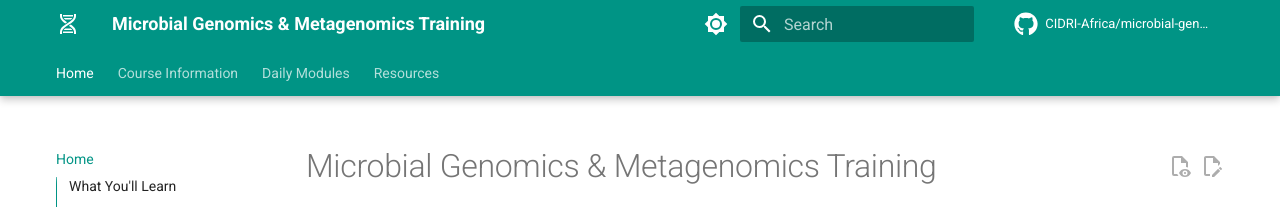
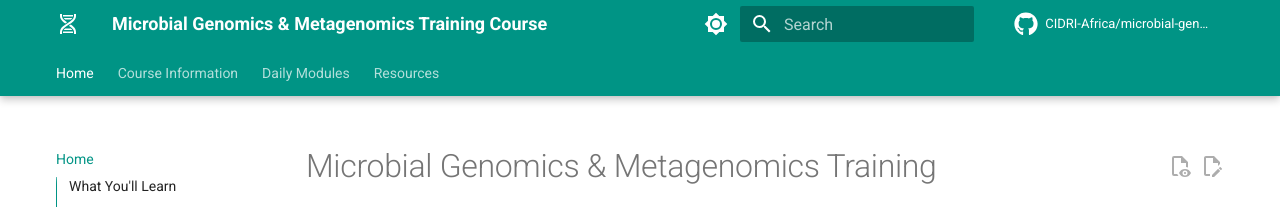
Before and after one commit to mamanambiya/microbial-genomics-training, an MkDocs documentation site: the page built from docs_src/index.md, in a window 1280 px wide. Shown: the top 207 px of the page. Built offline with MkDocs 1.6.1 and Material for MkDocs 9.7.7, drawn with Linux system fonts in a browser that asks for light colours; comment, search, counter and statistics services are not loaded.

Commit message:
Update site title to force cache refresh - Day 1 navigation fix

```diff
--- a/mkdocs.yml
+++ b/mkdocs.yml
@@ -1,4 +1,4 @@
-site_name: Microbial Genomics & Metagenomics Training
+site_name: Microbial Genomics & Metagenomics Training Course
 site_description: Hands-on training course for microbial genomics and metagenomics in clinical and public health applications
 # Force rebuild 2025-09-02-v2
 site_author: CIDRI-Africa
```
